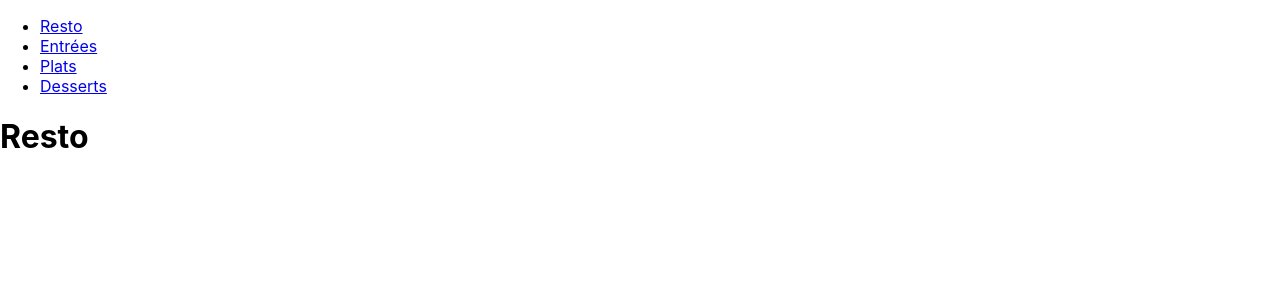
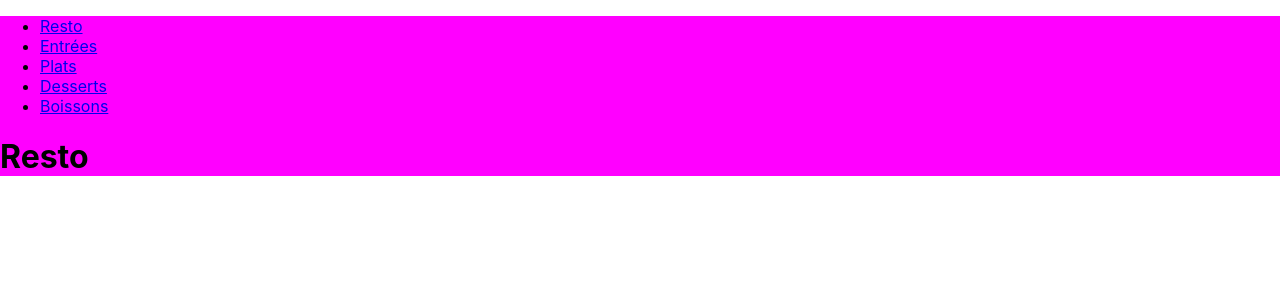
Before and after one commit to knupel/react_multipage, a React (Create React App) app: page / in a window 1280 px wide. Shown: the top 300 px of the page. Built offline with nearby package versions, Linux system fonts and the light colour scheme.

Commit message:
back to Layout

```diff
--- a/src/App.js
+++ b/src/App.js
@@ -1,5 +1,5 @@
 import { BrowserRouter, Routes, Route } from "react-router-dom";
-import { Structure } from "./pages/struct";
+import { Layout_A, Layout_B, Layout_C } from "./components/layout";
 import { Resto }  from "./pages/resto";
 
 import { Entrees } from "./pages/entrees";
@@ -16,17 +16,24 @@ function App() {
       {/* Before rect 18 'Routes' was 'Switch' */}
       <Routes>
         {/* You can have Route struture with fews elements */}
-        <Route path="/" element={<Structure/>}>
-          {/* nested elements of the structure */}
+        <Route path="/" element={<Layout_A/>}>
+          {/* nested elements of the layout */}
           {/* index take the path '/' */}
           <Route index element={<Resto />} />
+        </Route>
+
+        <Route path="/" element={<Layout_B/>}>
           {/* we add the path parameter to '/' from the parent path */}
           <Route path="entrees" element={<Entrees />} />
           <Route path="plats" element={<Plats />} />
           <Route path="desserts" element={<Desserts />} />
+        </Route>
+
+        <Route path="/" element={<Layout_C/>}>
           {/* '*' take the element don't match with any page and return to NoPage like the 404 not found :) */}
           <Route path="*" element={<NoPage />} />
         </Route>
+
       </Routes>
     </BrowserRouter>
   );
--- /dev/null
+++ b/src/components/layout.css
@@ -0,0 +1,11 @@
+.style_a {
+	background: magenta;
+}
+
+.style_b {
+	background: cyan;
+}
+
+.style_c {
+	background: yellow;
+}
--- /dev/null
+++ b/src/components/layout.js
@@ -0,0 +1,32 @@
+import { Outlet } from "react-router-dom";
+
+import { Menu } from "./menu";
+import "./layout.css"
+
+export const Layout_A = () => {
+	return(
+		<div className="style_a">
+			<Menu/>
+			<Outlet/>
+		</div>
+	)
+}
+
+
+export const Layout_B = () => {
+	return(
+		<div className="style_b">
+			<Menu/>
+			<Outlet/>
+		</div>
+	)
+}
+
+export const Layout_C = () => {
+	return(
+		<div className="style_c">
+			<Menu/>
+			<Outlet/>
+		</div>
+	)
+}
--- a/src/components/menu.js
+++ b/src/components/menu.js
@@ -16,6 +16,9 @@ export function Menu() {
 				<li>
 					<Link to="/desserts">Desserts</Link>
 				</li>
+				<li>
+					<Link to="/boissons">Boissons</Link>
+				</li>
 			</ul>
 		</div>
 	)
--- a/src/pages/struct.js
+++ /dev/null
@@ -1,12 +0,0 @@
-import { Outlet } from "react-router-dom";
-
-import { Menu } from "../components/menu";
-
-export const Structure = () => {
-	return(
-		<>
-			<Menu/>
-			<Outlet/>
-		</>
-	)
-}
```
